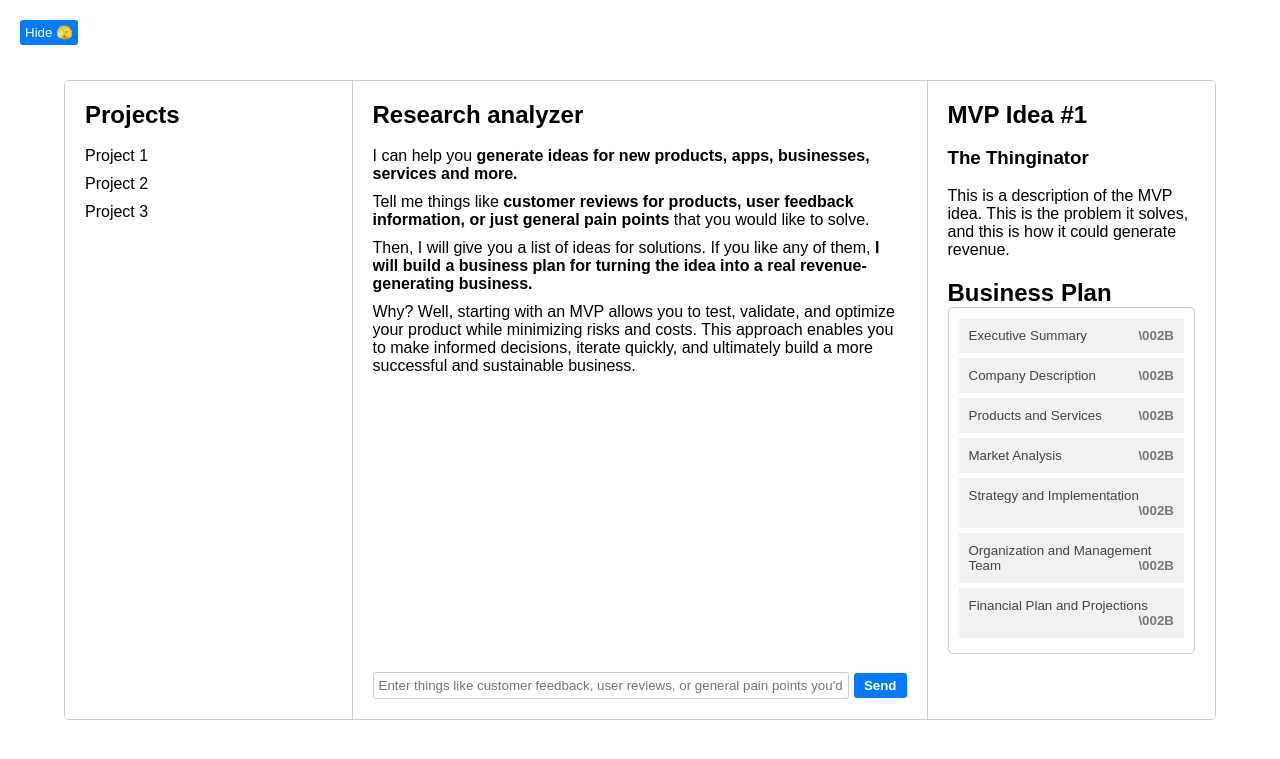
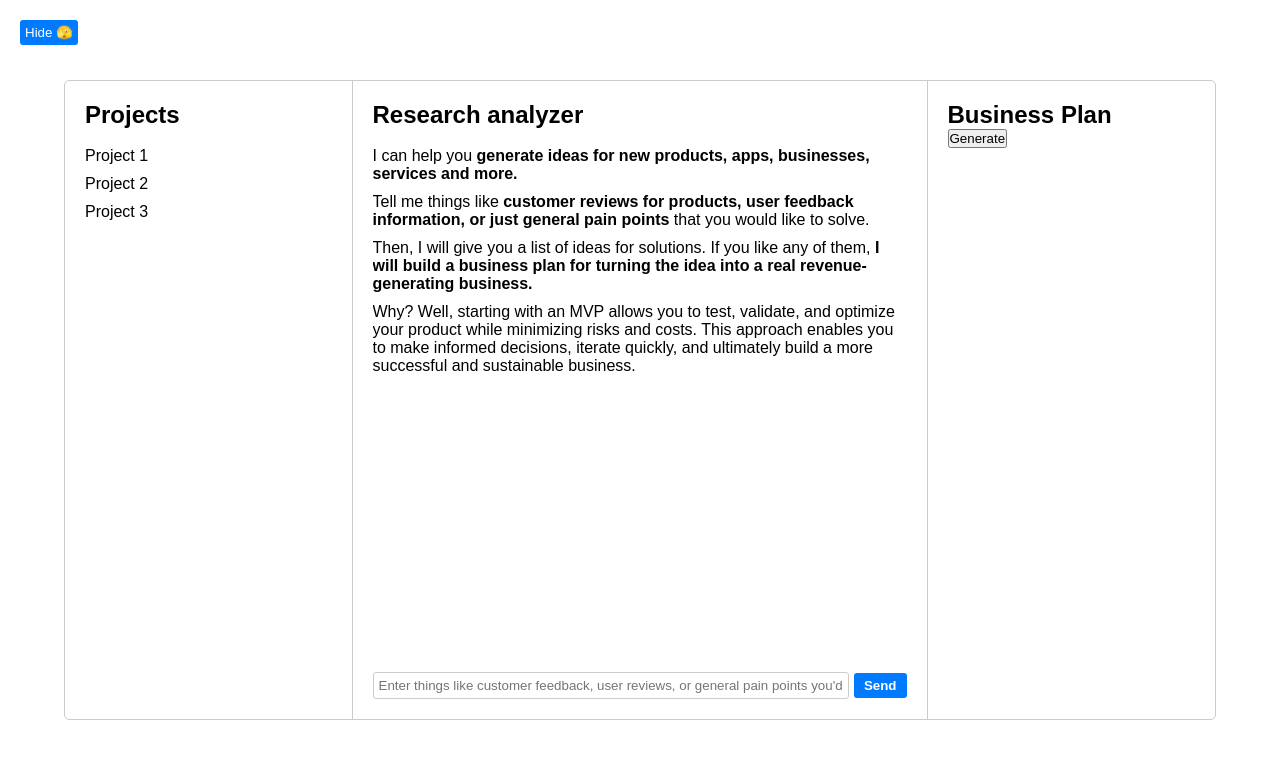
Before and after one commit to kevingduck/MVPGenerator, a Flask app: page / in a window 1280 px wide. Shown: the top 759 px of the page. Run offline with Flask 3, Linux system fonts and the light colour scheme.

Commit message:
add biz plan generator

```diff
--- a/app.py
+++ b/app.py
@@ -38,7 +38,7 @@
     messages.append({"role": "user", "content": user_input})
 
     response = openai.ChatCompletion.create(
-        model="gpt-4",  # Update the model to the desired version
+        model="gpt-3.5-turbo",  # Update the model to the desired version
         messages=messages,
         n=1,
         temperature=0.7,
--- a/templates/app.html
+++ b/templates/app.html
@@ -202,63 +202,13 @@
             <div class="input-container">
                 <input class="input-field" type="text"
                     placeholder="Enter things like customer feedback, user reviews, or general pain points you'd like to solve.">
-                <button class="send-button" onclick="sendMessage()">Send</button>
+                <button class="send-button">Send</button>
             </div>
         </div>
         <div class="right-panel">
-            <h2>MVP Idea #1</h2>
-            <br />
-            <div class="summary">
-                <h3>The Thinginator</h3>
-                <br />
-                <p>This is a description of the MVP idea. This is the problem it solves, and this is how it could
-                    generate revenue.</p>
-            </div>
             <h2>Business Plan</h2>
-            <div class="link-box">
-                <button class="collapsible">Executive Summary</button>
-                <div class="collapsible-content">
-                    <div class="subsection">
-                        <p>This is a sub-section description.</p>
-                    </div>
-                </div>
-                <button class="collapsible">Company Description</button>
-                <div class="collapsible-content">
-                    <div class="subsection">
-                        <p>This is a sub-section description.</p>
-                    </div>
-                </div>
-                <button class="collapsible">Products and Services</button>
-                <div class="collapsible-content">
-                    <div class="subsection">
-                        <p>This is a sub-section description.</p>
-                    </div>
-                </div>
-                <button class="collapsible">Market Analysis</button>
-                <div class="collapsible-content">
-                    <div class="subsection">
-                        <p>This is a sub-section description.</p>
-                    </div>
-                </div>
-                <button class="collapsible">Strategy and Implementation</button>
-                <div class="collapsible-content">
-                    <div class="subsection">
-                        <p>This is a sub-section description.</p>
-                    </div>
-                </div>
-                <button class="collapsible">Organization and Management Team</button>
-                <div class="collapsible-content">
-                    <div class="subsection">
-                        <p>This is a sub-section description.</p>
-                    </div>
-                </div>
-                <button class="collapsible">Financial Plan and Projections</button>
-                <div class="collapsible-content">
-                    <div class="subsection">
-                        <p>This is a sub-section description.</p>
-                    </div>
-                </div>
-            </div>
+            <button class="generate-button" onclick="generateBusinessPlan()">Generate</button>
+            <div class="markdown-content" id="markdown-content"></div>
         </div>
     </div>
 
```
Also changed, not shown: static/index.js (+43 -0 lines).
